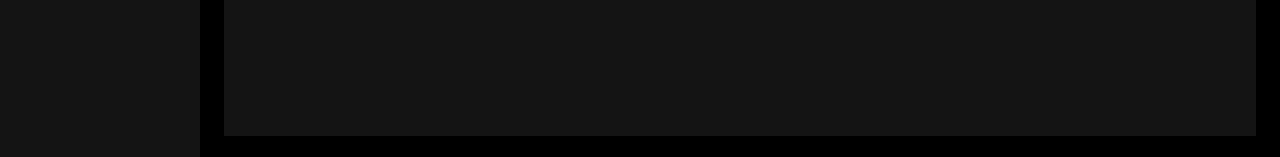
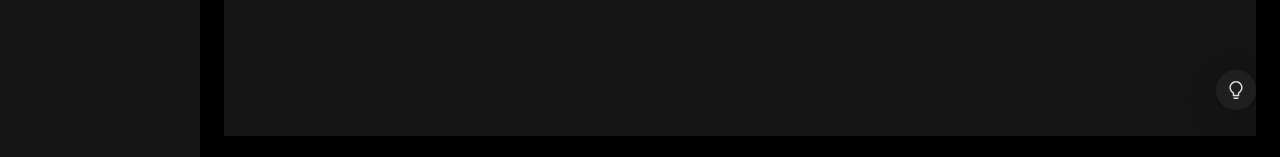
Before and after one commit to genivaljr86/cardapio_de_cinema_front, a React (Create React App) app: page /app/clients/new in a window 1280 px wide. Shown: the part 642-799 px from the top of the page. Built offline with nearby package versions, Linux system fonts and the light colour scheme.

Commit message:
CThemeButton

```diff
--- /dev/null
+++ b/src/components/CThemeButton.tsx
@@ -0,0 +1,18 @@
+import { BulbOutlined } from "@ant-design/icons"
+import { FloatButton } from "antd"
+import { useContext } from "react"
+import CThemeContext from "./contexts/CThemeContext"
+
+const CThemeButton: React.FC = () => {
+  const { cTheme, setCTheme } = useContext(CThemeContext)
+  return (
+    <FloatButton
+      icon={<BulbOutlined />}
+      tooltip={<div>Modo Noturno</div>}
+      onClick={() => setCTheme(cTheme === 'default' ? 'dark' : 'default')}
+    />
+
+  )
+}
+
+export default CThemeButton
--- /dev/null
+++ b/src/components/contexts/CThemeContext.tsx
@@ -0,0 +1,13 @@
+import { Dispatch, SetStateAction, createContext } from "react";
+
+
+type CThemeContextParams = {
+  cTheme: string,
+  setCTheme: Dispatch<SetStateAction<string>>;
+}
+const CThemeContext = createContext<CThemeContextParams>({
+  cTheme: 'dark',
+  setCTheme: () => { }
+})
+
+export default CThemeContext
--- a/src/index.tsx
+++ b/src/index.tsx
@@ -5,8 +5,6 @@
 
 import reportWebVitals from './reportWebVitals';
 import routes from './pages/routes';
-import { App, ConfigProvider, theme } from 'antd';
-import locale from 'antd/locale/pt_BR'
 
 const root = ReactDOM.createRoot(
   document.getElementById('root') as HTMLElement
@@ -16,16 +14,7 @@
 
 root.render(
   <React.StrictMode>
-    <ConfigProvider locale={locale} theme={{
-      algorithm: theme.darkAlgorithm,
-      token: {
-        borderRadius: 0
-      }
-    }}>
-      <App>
-        <RouterProvider router={router} />
-      </App>
-    </ConfigProvider>
+    <RouterProvider router={router} />
   </React.StrictMode>
 );
 
--- a/src/pages/app/App.tsx
+++ b/src/pages/app/App.tsx
@@ -1,9 +1,13 @@
-import React, { useContext, useState } from 'react';
-import { Layout, theme } from 'antd';
+import React, { useState } from 'react';
+import { App as AntDApp, ConfigProvider, Layout, theme } from 'antd';
 import CSidebarMenu from '../../components/CSidebarMenu';
 import { Outlet } from 'react-router-dom';
 import logo from '../../resources/img/logo.jpg'
-import { Helmet, HelmetProvider } from 'react-helmet-async';
+import { HelmetProvider } from 'react-helmet-async';
+import CThemeButton from '../../components/CThemeButton';
+import CThemeContext from '../../components/contexts/CThemeContext';
+import locale from 'antd/locale/pt_BR'
+
 
 const { Header, Sider } = Layout;
 
@@ -12,12 +16,27 @@
     token: { colorBgContainer },
   } = theme.useToken();
 
+  const [cTheme, setCTheme] = useState('dark')
+  const value = { cTheme, setCTheme }
+  const themes: { [id: string]: any } = {
+    dark: theme.darkAlgorithm,
+    default: theme.defaultAlgorithm
+  }
+
   return (
     <>
       <HelmetProvider>
+        <CThemeContext.Provider value={value}>
+          <ConfigProvider locale={locale} theme={{
+            algorithm: themes[cTheme],
+            token: {
+              borderRadius: 0
+            }
+          }}>
+            <AntDApp>
               <Layout>
                 <Header className="header">
-            <img src={logo} alt="" width={60} />
+                  <img src={logo} alt="Logo do Cardápio de Cinema" width={60} />
                   {/* <Menu theme="dark" mode="horizontal" /> */}
                 </Header>
                 <Layout>
@@ -29,6 +48,10 @@
                   </Layout>
                 </Layout>
               </Layout>
+              <CThemeButton />
+            </AntDApp>
+          </ConfigProvider>
+        </CThemeContext.Provider>
       </HelmetProvider>
     </>
   );
```
Lines whose indentation alone changed are shown as unchanged.
